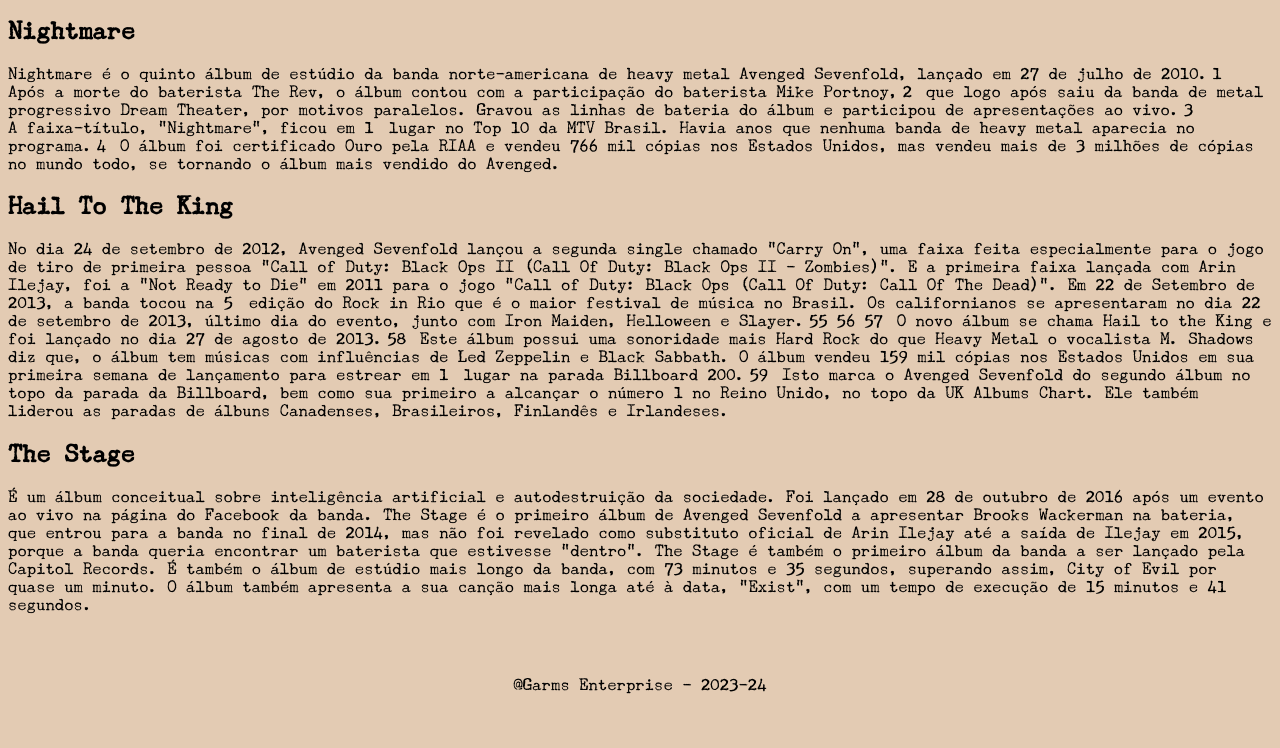
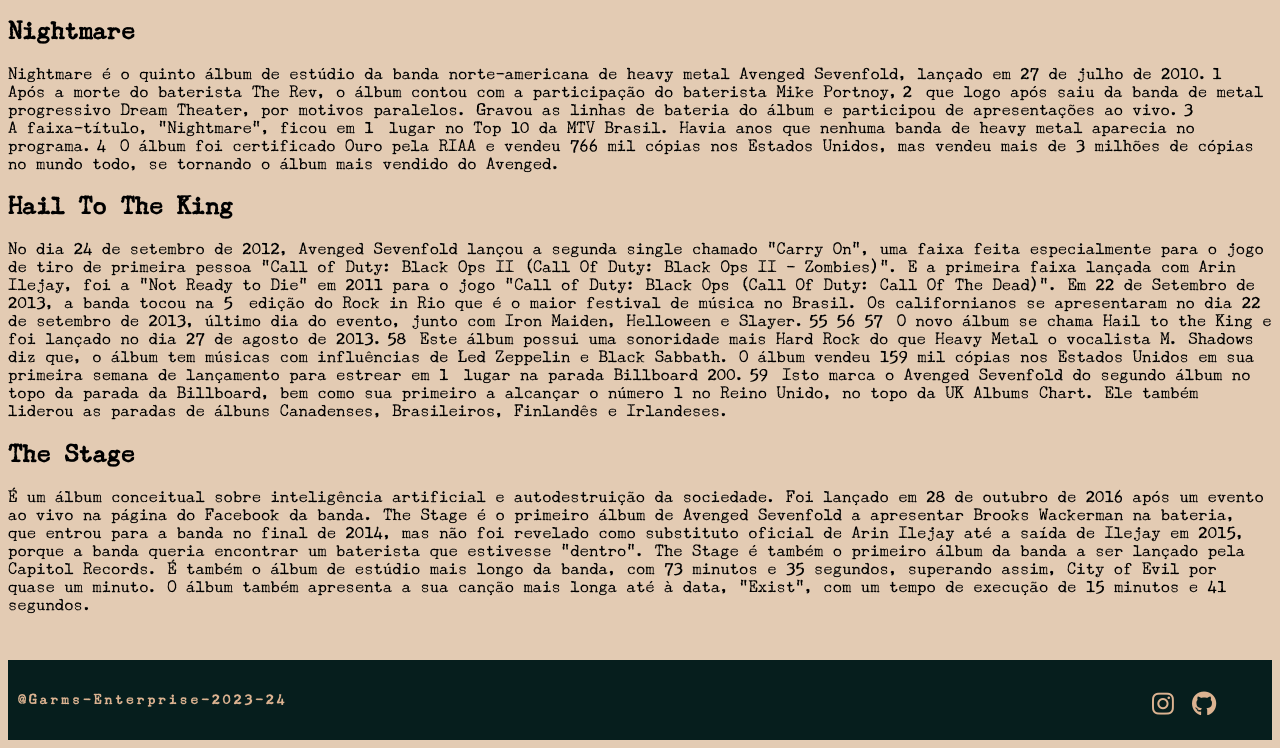
Before and after one commit to MaathJason/PrimeirosPassosPW, a plain HTML site: page index.html in a window 1280 px wide. Shown: the part 1108-1856 px from the top of the page. Before the commit the page ends 1826 px from the top, so only its background shows below. Drawn offline with Linux system fonts and the light colour scheme.

Commit message:
footer>>

```diff
--- a/index.html
+++ b/index.html
@@ -5,6 +5,7 @@
     <meta name="viewport" content="width=device-width, initial-scale=1.0">
     <link rel="stylesheet" href="styles/style.css">
     <link rel="icon" href="images/iconsite.jpeg" type="image/icon type">
+    <link rel="stylesheet" href="https://cdnjs.cloudflare.com/ajax/libs/font-awesome/6.6.0/css/all.min.css" integrity="sha512-Kc323vGBEqzTmouAECnVceyQqyqdsSiqLQISBL29aUW4U/M7pSPA/gEUZQqv1cwx4OnYxTxve5UMg5GT6L4JJg==" crossorigin="anonymous" referrerpolicy="no-referrer" />
     <title>A7X Brasil</title>
 </head>
 <body>
@@ -50,7 +51,15 @@
         </section>
     </main>
     <footer>
-        <p>@Garms Enterprise - 2023-24</p>
+        <div class="numseioq">
+            <h5>@Garms-Enterprise-2023-24</h5>
+        </div>
+        <div class="social">
+            <div class="icon">
+                <a href="https://www.instagram.com/garmsops"><i class="fab fa-instagram"></i></a></div>
+            <div class="icon">
+                <a href="https://github.com/MaathJason"><i class="fab fa-github"></i></a></div>
+        </div>
     </footer>
 </body>
 </html>
--- a/styles/style.css
+++ b/styles/style.css
@@ -81,9 +81,27 @@ h1 {
     text-align: center;
 }
 
-footer {
+footer{
+    background-color: #061e1d;
+    color: #DCB391;
+    padding: 10px;
     display: flex;
-    justify-content: center;
+    justify-content: space-between;
     align-items: center;
-    width: 100%;
-  }
+    letter-spacing: 3px;
+}
+
+.social{
+    padding-top: 10px;
+    padding-right: 50px;
+    display: flex;
+    align-items: center;
+}
+
+i {
+    height: 25px;
+    width: 25px;
+    font-size: 25px;
+    padding: 0px 20px;
+    color: #DCB391;
+}
```
